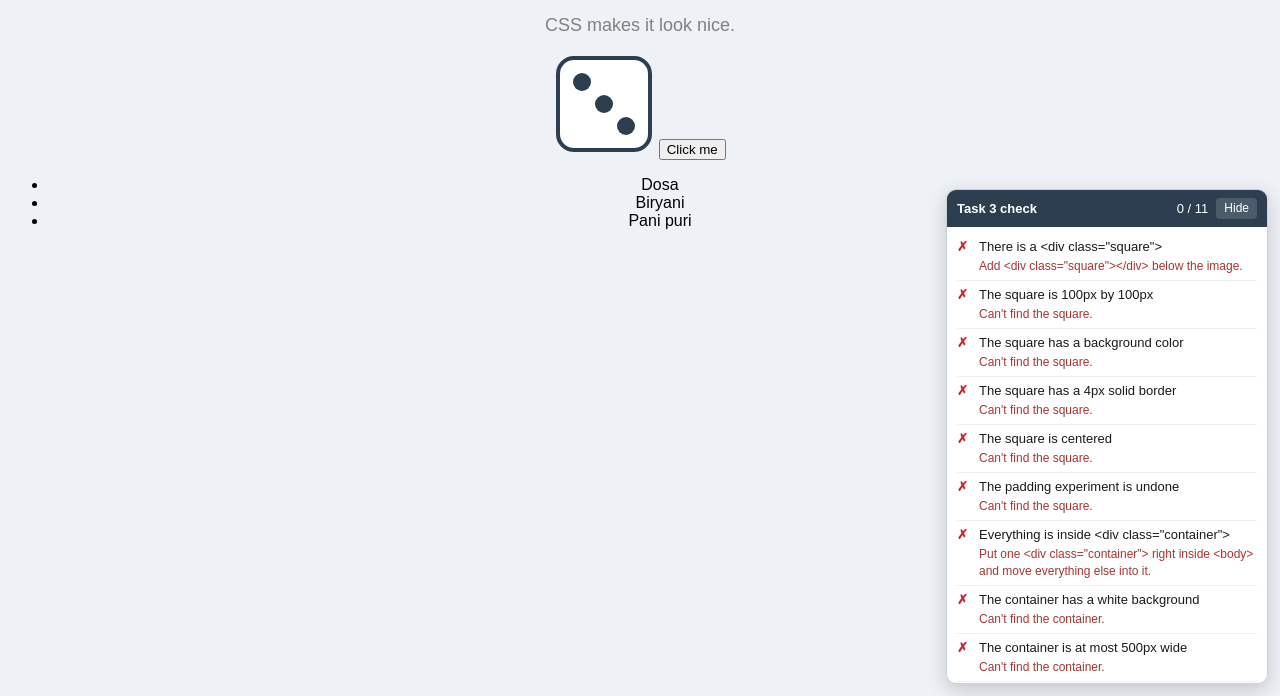
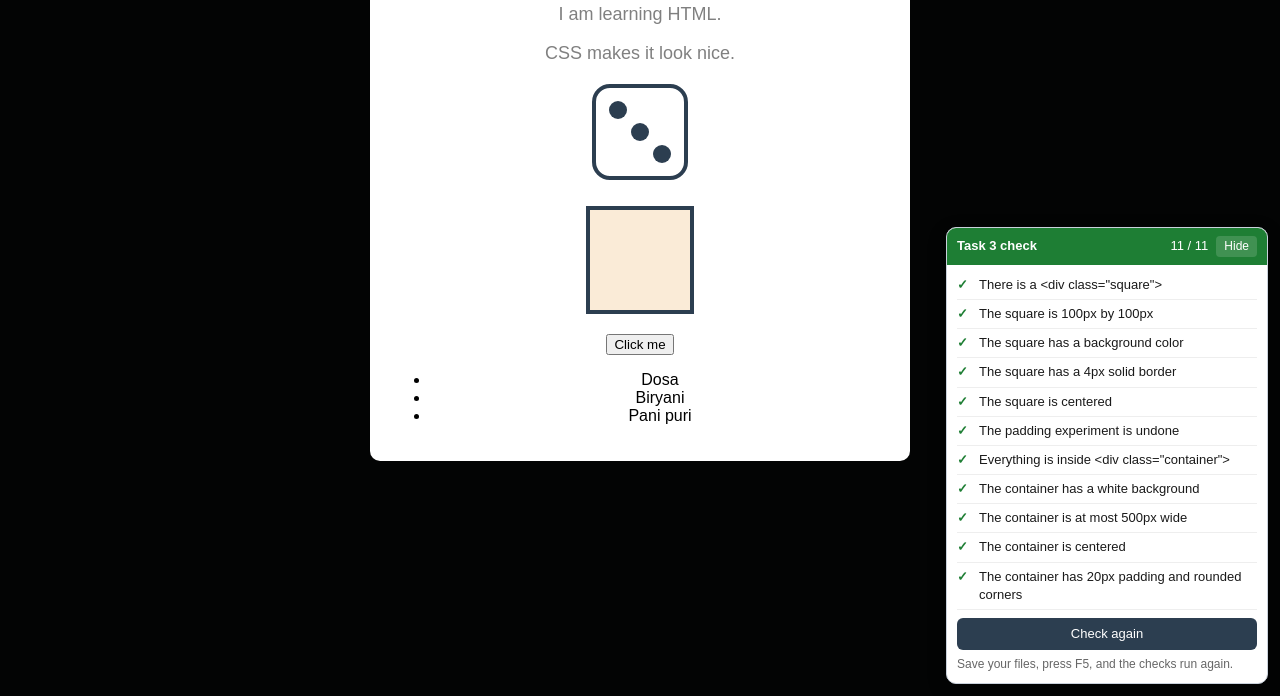
Before and after one commit to cse260001082/Vasavi_cpp, a plain HTML site: page DICE ROLL/practice/task03/index.html in a window 1280 px wide. Shown: the part 104-800 px from the top of the page. Drawn offline with Linux system fonts and the light colour scheme.

Commit message:
completed task 3

```diff
--- a/DICE ROLL/practice/task03/index.html
+++ b/DICE ROLL/practice/task03/index.html
@@ -1,23 +1,25 @@
-<!DOCTYPE html>
+<!doctype html>
 <html lang="en">
   <head>
-  <meta charset="UTF-8">
-  <meta name="viewport" content="width=device-width, initial-scale=1.0">
+    <meta charset="UTF-8" />
+    <meta name="viewport" content="width=device-width, initial-scale=1.0" />
     <title>Practice</title>
-  <link rel="stylesheet" href="style.css">
+    <link rel="stylesheet" href="style.css" />
   </head>
   <body>
+    <div class="container">
       <h1 id="title">My Practice Page</h1>
       <p class="note">I am learning HTML.</p>
       <p class="note">CSS makes it look nice.</p>
-  <img src="images/dice3.svg" alt="Dice">
+      <img src="images/dice3.svg" alt="Dice" />
+      <div class="square"></div>
       <button>Click me</button>
       <ul>
         <li>Dosa</li>
         <li>Biryani</li>
         <li>Pani puri</li>
       </ul>
-
+    </div>
     <script src="../check.js" data-task="3"></script>
   </body>
 </html>
--- a/DICE ROLL/practice/task03/style.css
+++ b/DICE ROLL/practice/task03/style.css
@@ -1,5 +1,5 @@
 body {
-  background-color: #eef2f7;
+  background-color: #030404;
   font-family: Arial, sans-serif;
   text-align: center;
 }
@@ -12,3 +12,18 @@ body {
 #title {
   color: #2c3e50;
 }
+.square{
+  width: 100px;
+  height: 100px;
+  background-color: antiquewhite;
+  border: 4px solid #2c3e50;
+  margin: 20px auto;
+}
+.container{
+background-color: white;
+max-width: 500px;
+margin: 0 auto;
+padding: 20px;
+border-radius: 10px;
+
+}
```
Lines whose indentation alone changed are shown as unchanged.
